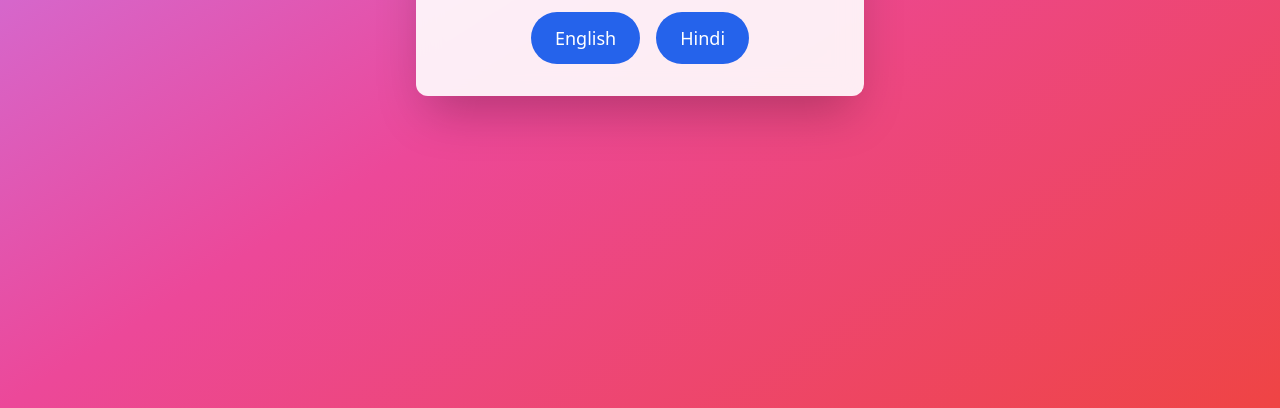
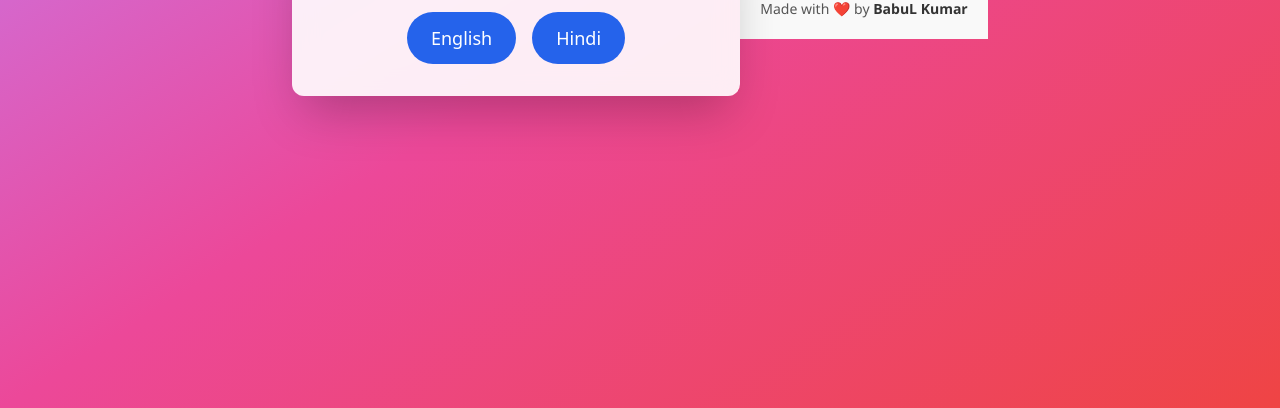
Before and after one commit to sanatani008/LoveBanter, a plain HTML site: page index.html in a window 1280 px wide. Shown: the part 392-800 px from the top of the page. Drawn offline with nearby package versions, Linux system fonts and the light colour scheme.

Commit message:
Update index.html

```diff
--- a/index.html
+++ b/index.html
@@ -131,5 +131,17 @@
             audioPlayer.pause();
         }
     </script>
+    <footer style="
+  text-align: center;
+  padding: 20px;
+  font-family: 'Segoe UI', Tahoma, Geneva, Verdana, sans-serif;
+  color: #555;
+  font-size: 14px;
+  background-color: #f9f9f9;
+  border-top: 1px solid #e0e0e0;
+">
+  Made with <span style="color: #e25555;">&#10084;&#65039;</span> by <strong style="color: #333;">BabuL Kumar</strong>
+</footer>
+
 </body>
 </html>
```
